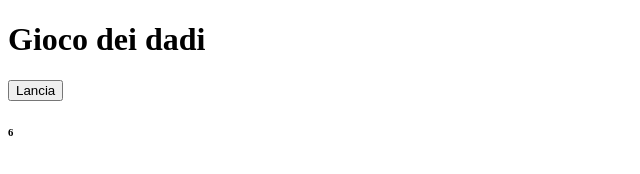
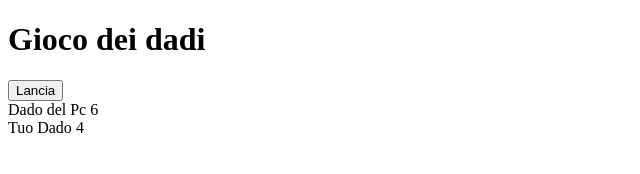
Before and after one commit to mariannacoppa/js-mail-dadi, a plain HTML site: page dadi/index.html in a window 1280 px wide. Both pictures are taken after a click on the button "Lancia". Shown: the whole page, without its empty margins (0-640 px from the left). Drawn offline with Linux system fonts and the light colour scheme.

Commit message:
[UPD] add dice first conditional condition

```diff
--- a/dadi/index.html
+++ b/dadi/index.html
@@ -7,8 +7,11 @@
 </head>
 <body>
     <h1>Gioco dei dadi</h1>
-    <button id="lancia">Lancia</button>
-    <h6 id="pc_dice"></h6>
+    <button id="lancia">Lancia</button><br>
+    <span>Dado del Pc</span>
+    <span id="pc_dice"></span><br>
+    <span>Tuo Dado</span>
+    <span id="human_dice"></span>
     <h5 class="result" id="result"></h5>
     <script type="text/javascript" src="./js/script.js"></script>
 </body>
--- a/dadi/js/script.js
+++ b/dadi/js/script.js
@@ -1,6 +1,15 @@
-// creo un generatore di numeri random compresi tra 1 e 6 (escludendo i decimali) da attribuire al computer
-let pc_dice = Math.floor((Math.random() * 6 + 1));
-console.log(pc_dice);
-document.getElementById('pc_dice').innerText = pc_dice;
-// creo un generatore di numeri random compresi tra 1 e 6 (escludendo i decimali) da attribuire all'utente
-let human_dice = Math.floor((Math.random() * 6 + 1));
+// al click sul pulsante, vengono generati i due numeri random
+const button = document.getElementById('lancia');
+button.addEventListener('click', function () {
+    // creo un generatore di numeri random compresi tra 1 e 6 (escludendo i decimali) da attribuire al computer
+    let pc_dice = Math.floor((Math.random() * 6 + 1));
+    document.getElementById('pc_dice').innerText = pc_dice;
+    // creo un generatore di numeri random compresi tra 1 e 6 (escludendo i decimali) da attribuire all'utente
+    let human_dice = Math.floor((Math.random() * 6 + 1));
+    document.getElementById('human_dice').innerText = human_dice;
+    // assegno istruzioni condizionali
+    if (human_dice > pc_dice) {
+        // SE il numero utente è maggiore del numero computer, appare un messaggio contenente la scritta "hai vinto"
+        document.getElementById('result').innerText = "Hai vinto!";
+    }
+})
```
